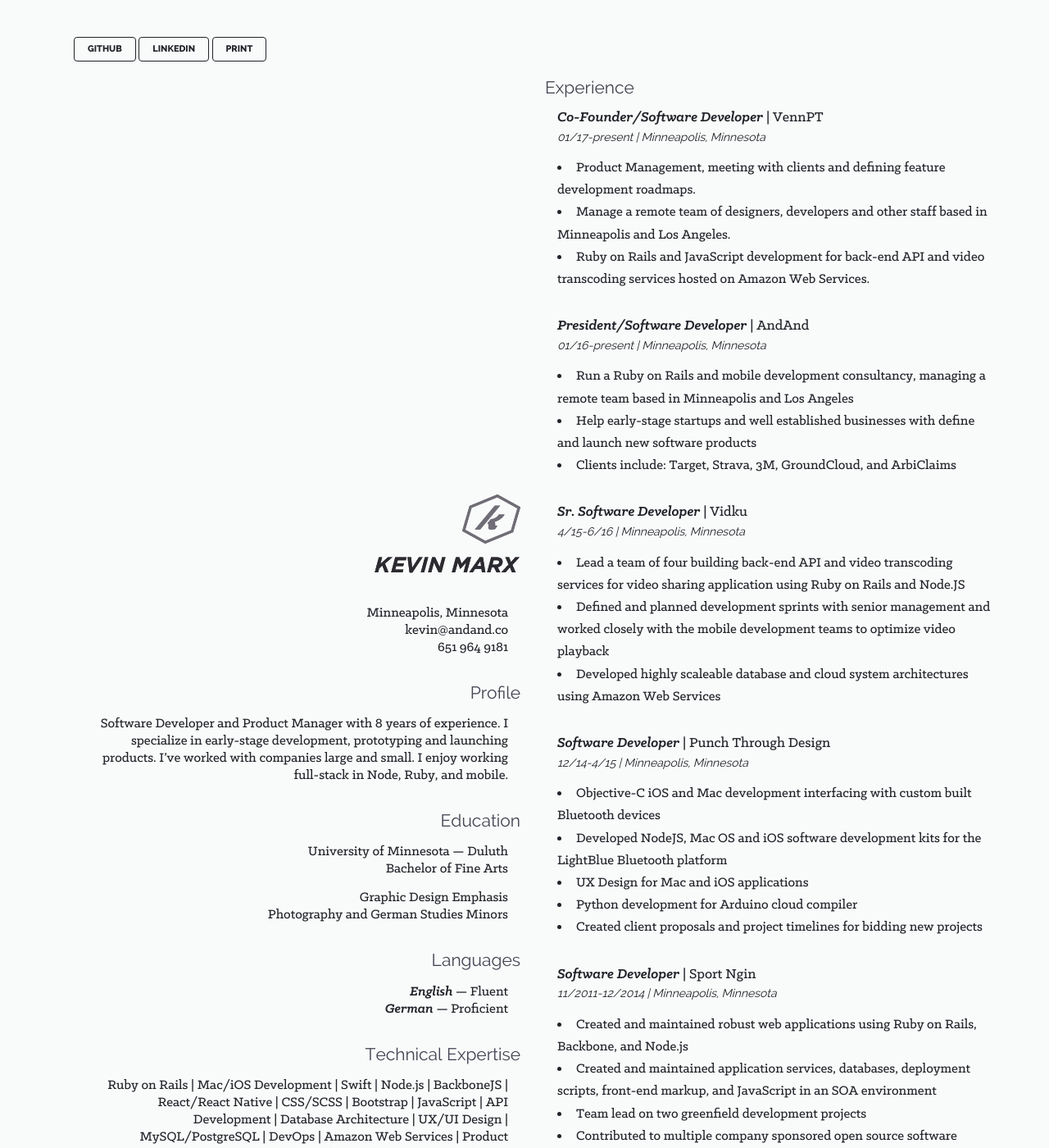
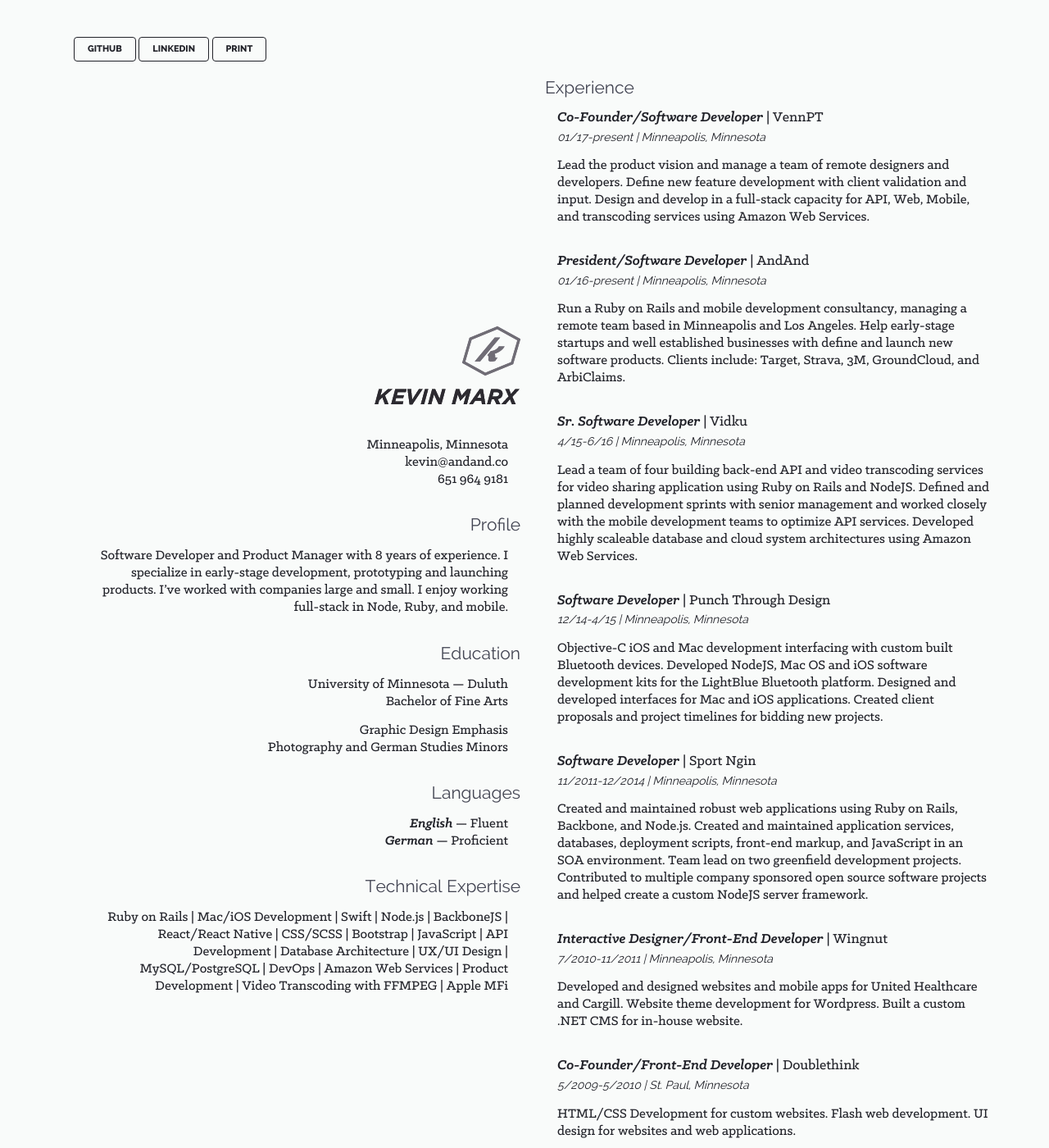
Before and after one commit to kevinmarx/kevinmarx.github.io, a Jekyll site: the page built from index.html, in a window 1280 px wide and 1400 px high. Shown: the whole window at 82% size. Built offline with Jekyll 4.4.1, drawn with Linux system fonts in a browser that asks for light colours; nearby versions of some CDN libraries; some of the changed text lies outside the part shown.

Commit message:
back to paragraphs

```diff
--- a/index.html
+++ b/index.html
@@ -86,71 +86,74 @@
           <div class="column x100 el">
             <h1><strong>Co-Founder/Software Developer</strong> | VennPT</h1>
             <h2>01/17-present | Minneapolis, Minnesota</h2>
-            <ul>
-              <li>Product Management, meeting with clients and defining feature development roadmaps.</li>
-              <li>Manage a remote team of designers, developers and other staff based in Minneapolis and Los Angeles.</li>
-              <li>Ruby on Rails and JavaScript development for back-end API and video transcoding services hosted on Amazon Web Services.</li>
-            </ul>
+            <p>
+              Lead the product vision and manage a team of remote designers and developers.
+              Define new feature development with client validation and input. Design and
+              develop in a full-stack capacity for API, Web, Mobile, and transcoding services
+              using Amazon Web Services.
+            </p>
           </div>
           <div class="column x100 el">
             <h1><strong>President/Software Developer</strong> | AndAnd</h1>
             <h2>01/16-present | Minneapolis, Minnesota</h2>
-            <ul>
-              <li>Run a Ruby on Rails and mobile development consultancy, managing a remote team based in Minneapolis and Los Angeles</li>
-              <li>Help early-stage startups and well established businesses with define and launch new software products</li>
-              <li>Clients include: Target, Strava, 3M, GroundCloud, and ArbiClaims</li>
-            </ul>
+            <p>
+              Run a Ruby on Rails and mobile development consultancy, managing a
+              remote team based in Minneapolis and Los Angeles. Help early-stage
+              startups and well established businesses with define and launch new
+              software products. Clients include: Target, Strava, 3M, GroundCloud, and ArbiClaims.
+            </p>
           </div>
           <div class="column x100 el">
             <h1><strong>Sr. Software Developer</strong> | Vidku</h1>
             <h2>4/15-6/16 | Minneapolis, Minnesota</h2>
-            <ul>
-              <li>Lead a team of four building back-end API and video transcoding services for video sharing application using Ruby on Rails and Node.JS</li>
-              <li>Defined and planned development sprints with senior management and worked closely with the mobile development teams to optimize video playback</li>
-              <li>Developed highly scaleable database and cloud system architectures using Amazon Web Services</li>
-            </ul>
+            <p>
+              Lead a team of four building back-end API and video transcoding services
+              for video sharing application using Ruby on Rails and NodeJS. Defined
+              and planned development sprints with senior management and worked
+              closely with the mobile development teams to optimize API services.
+              Developed highly scaleable database and cloud system architectures using Amazon Web Services.
+            </p>
           </div>
 
           <div class="column x100 el">
             <h1><strong>Software Developer</strong> | Punch Through Design</h1>
             <h2>12/14-4/15 | Minneapolis, Minnesota</h2>
-            <ul>
-              <li>Objective-C iOS and Mac development interfacing with custom built Bluetooth devices</li>
-              <li>Developed NodeJS, Mac OS and iOS software development kits for the LightBlue Bluetooth platform</li>
-              <li>UX Design for Mac and iOS applications</li>
-              <li>Python development for Arduino cloud compiler</li>
-              <li>Created client proposals and project timelines for bidding new projects</li>
-            </ul>
+            <p>
+              Objective-C iOS and Mac development interfacing with custom built Bluetooth devices.
+              Developed NodeJS, Mac OS and iOS software development kits for the LightBlue Bluetooth platform.
+              Designed and developed interfaces for Mac and iOS applications.
+              Created client proposals and project timelines for bidding new projects.
+            </p>
           </div>
 
           <div class="column x100 el">
             <h1><strong>Software Developer</strong> | Sport Ngin</h1>
             <h2>11/2011-12/2014 | Minneapolis, Minnesota</h2>
-            <ul>
-              <li>Created and maintained robust web applications using Ruby on Rails, Backbone, and Node.js</li>
-              <li>Created and maintained application services, databases, deployment scripts, front-end markup, and JavaScript in an SOA environment</li>
-              <li>Team lead on two greenfield development projects</li>
-              <li>Contributed to multiple company sponsored open source software projects and helped create a custom NodeJS server framework</li>
-            </ul>
+            <p>
+              Created and maintained robust web applications using Ruby on Rails,
+              Backbone, and Node.js. Created and maintained application services,
+              databases, deployment scripts, front-end markup, and JavaScript in
+              an SOA environment. Team lead on two greenfield development projects.
+              Contributed to multiple company sponsored open source software projects
+              and helped create a custom NodeJS server framework.
+            </p>
           </div>
 
           <div class="column x100 el">
             <h1><strong>Interactive Designer/Front-End Developer</strong> | Wingnut</h1>
             <h2>7/2010-11/2011 | Minneapolis, Minnesota</h2>
-            <ul>
-              <li>Developed and designed websites and mobile apps for United Healthcare and Cargill</li>
-              <li>Website theme development for Wordpress</li>
-              <li>Built a custom .NET CMS for in-house website</li>
-            </ul>
+            <p>
+              Developed and designed websites and mobile apps for United Healthcare and Cargill.
+              Website theme development for Wordpress. Built a custom .NET CMS for in-house website.
+            </p>
           </div>
 
           <div class="column x100">
             <h1><strong>Co-Founder/Front-End Developer</strong> | Doublethink</h1>
             <h2>5/2009-5/2010 | St. Paul, Minnesota</h2>
-            <ul>
-              <li>HTML/CSS Development for custom websites.=</li>
-              <li>Flash development</li>
-              <li>UI and UX design</li>
+            <p>
+              HTML/CSS Development for custom websites. Flash web development.
+              UI design for websites and web applications.
             </p>
           </div>
         </section>
```
